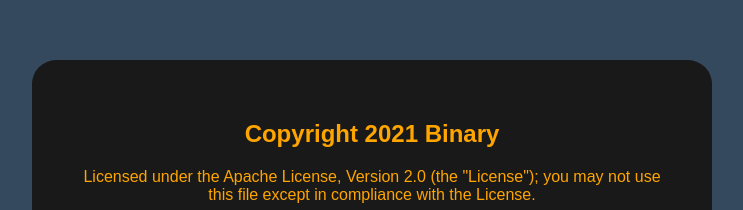
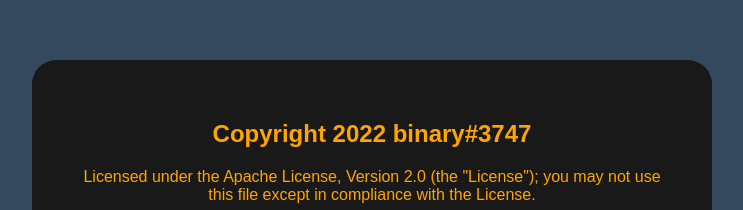
Before and after one commit to binarycre/robloxhd.github.io, a plain HTML site: page licence/index.html in a window 1280 px wide. Shown: the part 128-338 px from the top of the page, without its empty margins (268-1011 px from the left). Drawn offline with Linux system fonts and the light colour scheme.

Commit message:
Update index.html

```diff
--- a/licence/index.html
+++ b/licence/index.html
@@ -7,7 +7,7 @@
   </head>
   <body>
     <form class="box" action="index.html" method="post">
-      <h2 class="bold">Copyright 2021 Binary</h2>
+      <h2 class="bold">Copyright 2022 binary#3747</h2>
       <p>Licensed under the Apache License, Version 2.0 (the "License"); you may not use this file except in compliance with the License.</p>
       <p>You may obtain a copy of the License at:</p>
       <a class="hyperlink" href="http://www.apache.org/licenses/LICENSE-2.0">www.apache.org</a>
```
